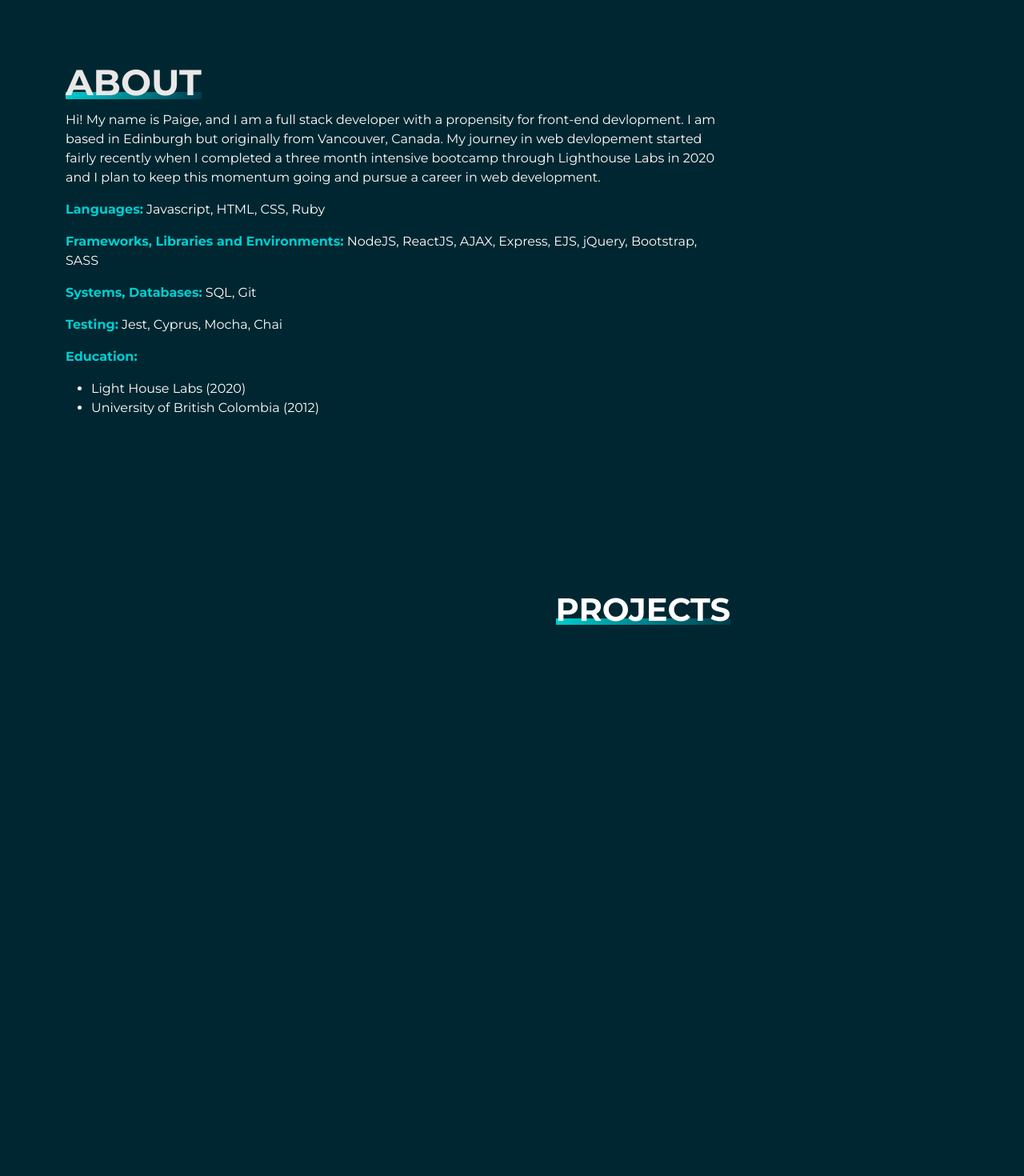
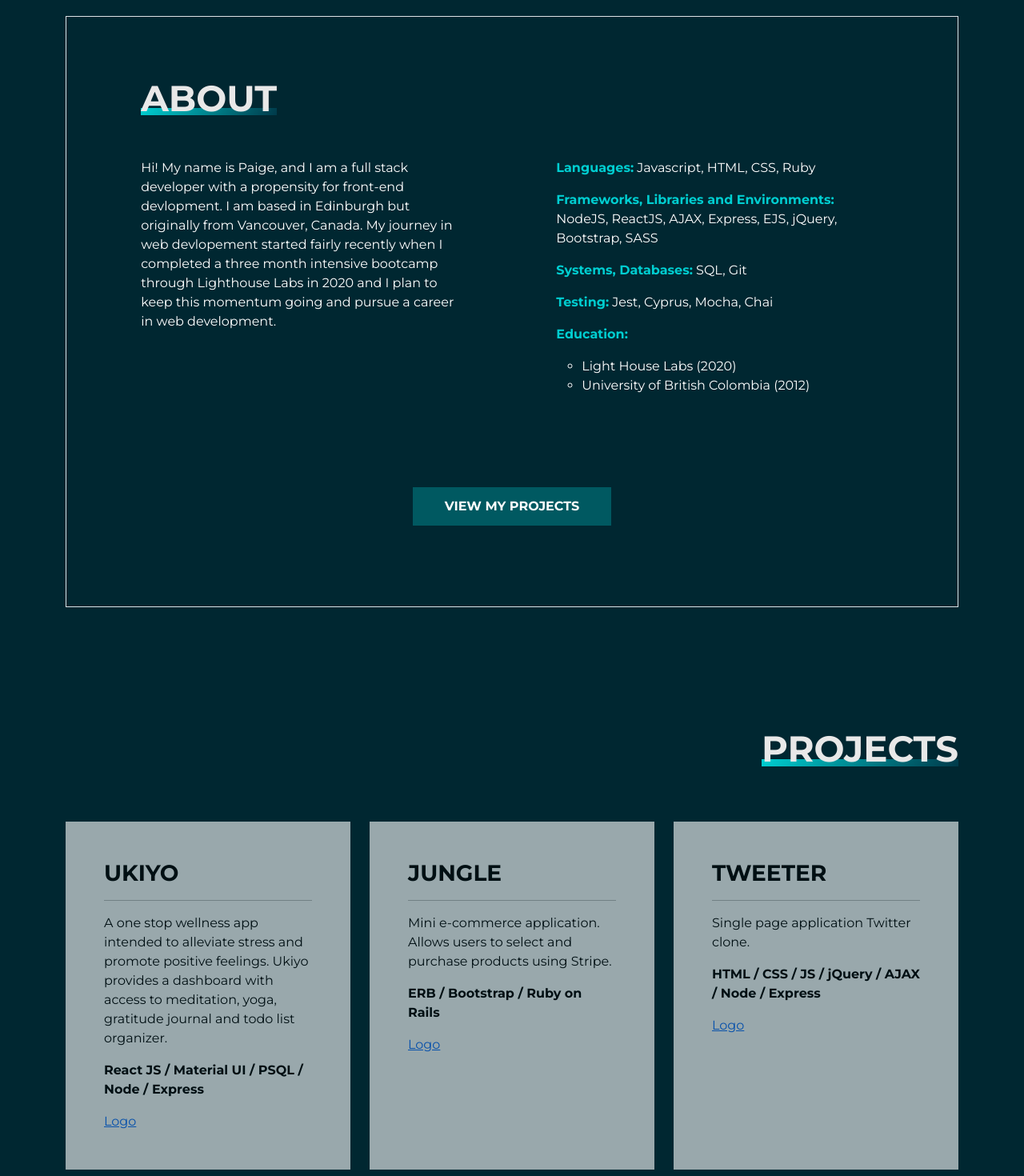
Before and after one commit to paigelindahl/developer-portfolio, a React (Create React App) app in the folder front-end/: page / in a window 1280 px wide. Shown: the part 780-2250 px from the top of the page at 80% size. Before the commit the page ends 1574 px from the top, so only its background shows below. Built offline with nearby package versions, Linux system fonts and the light colour scheme; a web font is replaced by a local one.

Commit message:
adds sticky nav, adds about border

```diff
--- a/front-end/src/App.js
+++ b/front-end/src/App.js
@@ -4,6 +4,7 @@ import Navigate from './components/Navigate';
 import HomePage from './components/HomePage';
 import About from './components/About';
 import Projects from './components/Projects';
+import Contact from './components/Contact';
 
 
 // const useMountEffect = fun => useEffect(fun, []);
@@ -18,6 +19,7 @@ function App() {
       <HomePage executeScroll={executeScroll}></HomePage>
       <About myRef={myRef} ></About>
       <Projects ></Projects>
+      <Contact />
 
     </div>
   );
--- a/front-end/src/components/About.jsx
+++ b/front-end/src/components/About.jsx
@@ -3,6 +3,7 @@ import Container from 'react-bootstrap/Container';
 import Row from 'react-bootstrap/Row';
 import Col from 'react-bootstrap/Col';
 import Fade from 'react-reveal/Fade';
+import Button from '../components/Button';
 
 import '../styles/About.scss';
 import '../styles/General.scss';
@@ -13,44 +14,44 @@ export default function About(props) {
 
   return (
     <>
-      <Fade up duration={2000}>
-        <Container className="about-container">
+      <Fade up duration={2000} >
+        <Container className="about-container" ref={props.myRef} >
+          <div className="border">
             <Row>
-            <Col className="col-12 col-sm-9">
-              <div ref={props.myRef}>
+              <Col className="col-11 mx-auto">
+                <div className="mb-5" >
                   <h1 className="title"><span className="underline--magical">About</span></h1>
                 </div>
               </Col>
             </Row>
-          <Row>
-            <Col className="col-12 col-sm-9">
+            <Row >
+              <Col className="col-11 col-md-5 mx-auto">
                 <div>
                   <p><span className="hi-my-name-is">Hi! My name is Paige,</span>  and I am a full stack developer with a propensity for front-end devlopment. I am based in Edinburgh but originally from Vancouver, Canada. My journey in web devlopement started fairly recently when I completed a three month intensive bootcamp through Lighthouse Labs in 2020 and I plan to keep this momentum going and pursue a career in web development.</p>
                 </div>
               </Col>
-          </Row>
-          <Row>
-            <Col className="col-12 col-sm-9">
+              <Col className="col-11 col-md-5 mx-auto">
                 <div>
-                <p><span class="turquoise bold">Languages:</span> Javascript, HTML, CSS, Ruby</p>
-                <p><span class="turquoise bold">Frameworks, Libraries and Environments:</span> NodeJS, ReactJS, AJAX, Express, EJS, jQuery, Bootstrap, SASS</p>
-                <p><span class="turquoise bold">Systems, Databases:</span> SQL, Git</p>
-                <p><span class="turquoise bold">Testing:</span> Jest, Cyprus, Mocha, Chai</p>
-              </div>
-            </Col>
-          </Row>
-          <Row>
-            <Col className="col-12 col-sm-9">
-              <div>
-                <p><span class="turquoise bold">Education:</span></p>
-                <ul>
+                  <p><span className="turquoise bold">Languages:</span> Javascript, HTML, CSS, Ruby</p>
+                  <p><span className="turquoise bold">Frameworks, Libraries and Environments:</span> NodeJS, ReactJS, AJAX, Express, EJS, jQuery, Bootstrap, SASS</p>
+                  <p><span className="turquoise bold">Systems, Databases:</span> SQL, Git</p>
+                  <p><span className="turquoise bold">Testing:</span> Jest, Cyprus, Mocha, Chai</p>
+                  <p><span className="turquoise bold">Education:</span></p>
+                  <ul className="list-circle">
                     <li>Light House Labs (2020)</li>
                     <li>University of British Colombia (2012)</li>
                   </ul>
                 </div>
-
               </Col>
             </Row>
+            <Row >
+              <Col className=" mx-auto">
+                <div className="center-col mt-5">
+                  <Button text="View my Projects" />
+                </div>
+              </Col>
+            </Row>
+          </div>
         </Container>
       </Fade>
 
--- /dev/null
+++ b/front-end/src/components/Contact.jsx
@@ -0,0 +1,27 @@
+import React from 'react';
+import Container from 'react-bootstrap/Container';
+import Row from 'react-bootstrap/Row';
+import Col from 'react-bootstrap/Col';
+import Fade from 'react-reveal/Fade';
+import '../styles/Contact.scss';
+
+export default function Contact(props) {
+
+
+  return (
+    <>
+      <Fade up duration={2000}>
+        <Container className="contact-container">
+          <Row>
+            <Col className="col-11 max-auto">
+              <div>
+                <h1 className="title"><span className="underline--magical">Contact</span></h1>
+              </div>
+            </Col>
+          </Row>
+        </Container>
+      </Fade>
+
+    </>
+  )
+}
--- /dev/null
+++ b/front-end/src/components/EachProject.jsx
@@ -0,0 +1,17 @@
+import React from 'react'
+
+export function EachProject(props) {
+
+
+  return (
+    <>
+      <div className="each-project h-100">
+        <h3 className="bold uppercase ">{props.title}</h3>
+        <hr />
+        <p>{props.text}</p>
+        <p className="bold">{props.language}</p>
+        <p><a href={props.github} target="_blank" rel="noreferrer">Logo</a></p>
+      </div>
+    </>
+  )
+}
--- a/front-end/src/components/Navigate.jsx
+++ b/front-end/src/components/Navigate.jsx
@@ -10,7 +10,8 @@ export default function Navigate(props) {
 
   return (
     <>
-      <Nav className="justify-content-end navigation" activeKey="/home">
+      <Nav className="navigation justify-content-end fixed" activeKey="/home">
+        <div className="d-flex">
           <Nav.Item>
             <Nav.Link className="nav-link" href="/home">Home</Nav.Link>
           </Nav.Item>
@@ -25,6 +26,7 @@ export default function Navigate(props) {
               Contact
             </Nav.Link>
           </Nav.Item>
+        </div>
       </Nav>
     </>
 
--- a/front-end/src/components/Projects.jsx
+++ b/front-end/src/components/Projects.jsx
@@ -4,25 +4,50 @@ import Container from 'react-bootstrap/Container';
 import Row from 'react-bootstrap/Row';
 import Col from 'react-bootstrap/Col';
 import '../styles/Projects.scss';
+import { EachProject } from './EachProject';
 
 export default function Projects(props) {
 
 
   return (
     <>
-      <Fade>
-        <Container>
+      <Container className="project-container">
+        <Fade up duration={2000}>
           <Row>
-            <Col className="col-12 col-sm-9">
-              <div className="project-container">
+            <Col className="col-12">
+              <div className="mb-5">
                 <h1 className="title bold"><span className="underline--magical">PROJECTS</span></h1>
-
               </div>
             </Col>
           </Row>
-        </Container>
+        </Fade>
+        <Fade up duration={2000}>
+          <Row>
+            <Col className="col-12 col-lg-4 my-3">
+              <EachProject title="Ukiyo" text="A one stop wellness app intended to alleviate stress and promote positive feelings. Ukiyo provides a dashboard with access to meditation, yoga, gratitude journal and todo list organizer." language="React JS / Material UI / PSQL / Node / Express" github="https://github.com/paigelindahl/ukiyo" />
+            </Col>
 
-      </Fade>
+            <Col className="col-12 col-lg-4 my-3">
+              <EachProject title="Jungle" text="Mini e-commerce application. Allows users to select and purchase products using Stripe." language="ERB / Bootstrap / Ruby on Rails" github="https://github.com/paigelindahl/Jungle" />
+            </Col>
+            <Col className="col-12 col-lg-4 my-3">
+              <EachProject title="Tweeter" text="Single page application Twitter clone." language="HTML / CSS / JS / jQuery / AJAX / Node / Express" github="https://github.com/paigelindahl/tweeter" />
+            </Col>
+          </Row>
+        </Fade>
+        <Fade up duration={2000}>
+          <Row className="flex justify-content-center">
+            <Col className="col-12 col-lg-4 my-3">
+              <EachProject title="Pizzeria" text="Pizza pickup application, allowing users to order pizza online from a local pizza parlour. Admin are able to monitor orders and send an SMS using Twilio when orders are ready for pickup." language="JS / Bootstrap / PSQL / Node / Express" github="https://github.com/paigelindahl/kpe" />
+            </Col>
+            <Col className="col-12 col-lg-4 my-3">
+              <EachProject title="Tinyapp" text="Full stack URL shortener. Allows users to add, edit and delete shortened URLs that they have generated." language="HTML / CSS / EJS / JS / Node / Express" github="https://github.com/paigelindahl/tinyapp" />
+            </Col>
+
+          </Row>
+        </Fade>
+      </Container>
+
 
     </>
   )
--- a/front-end/src/styles/About.scss
+++ b/front-end/src/styles/About.scss
@@ -1,13 +1,17 @@
 .about-container {
   color: white;
   font-family: Montserrat;
+  // max-width: 95% !important;
+  // padding: 50px 50px;
+  // border: 1px rgba(255, 255, 255, 0.5) solid;
+  // height: 70vh;
+  max-width: 95%;
+  .border {
+    border: 1px rgba(255, 255, 255, 0.5) solid;
+    padding: 75px 50px 50px;
+  }
 
-  h1 {
-  &.title {
-    color: #e8e8e8;
-    font-weight: 700;
-    text-transform: uppercase;
-    font-size: calc(30px + (50 - 30) * ((100vw - 300px) / (1600 - 300)) );;
-  }
+
+
+
 }
-}
--- /dev/null
+++ b/front-end/src/styles/Contact.scss
@@ -0,0 +1,4 @@
+.contact-container {
+  // max-width: 95% !important;
+  margin-top: 150px;
+}
--- a/front-end/src/styles/General.scss
+++ b/front-end/src/styles/General.scss
@@ -16,3 +16,25 @@
 .bold {
   font-weight: 700;
 }
+
+.list-circle {
+  list-style: circle;
+}
+
+.uppercase {
+  text-transform: uppercase;
+}
+
+.center-col {
+  display: table;
+  margin: auto;
+}
+
+h1 {
+  &.title {
+    color: #e8e8e8;
+    font-weight: 700;
+    text-transform: uppercase;
+    font-size: calc(30px + (50 - 30) * ((100vw - 300px) / (1600 - 300)) );;
+  }
+}
--- a/front-end/src/styles/Nav.scss
+++ b/front-end/src/styles/Nav.scss
@@ -1,6 +1,13 @@
 .navigation {
   font-family: 'PT Mono', monospace;
-  position: sticky;
+  width: 100%;
+
+  &.fixed {
+      position: fixed;
+      z-index: 1000;
+      background-color: #002731 !important;
+    }
+
   .nav-link {
     color: white;
     position: relative;
--- a/front-end/src/styles/Projects.scss
+++ b/front-end/src/styles/Projects.scss
@@ -1,6 +1,15 @@
 .project-container {
-  margin-top: 200px;
+  margin-top: 150px;
   text-align: end;
   color: white;
   font-family: Montserrat;
+
+  .each-project {
+    background-color: white;
+    color: black;
+    opacity: 0.6;
+    padding: 3rem 3rem 2rem;
+    text-align: left;
+
+  }
 }
```
Lines whose indentation alone changed are shown as unchanged.
